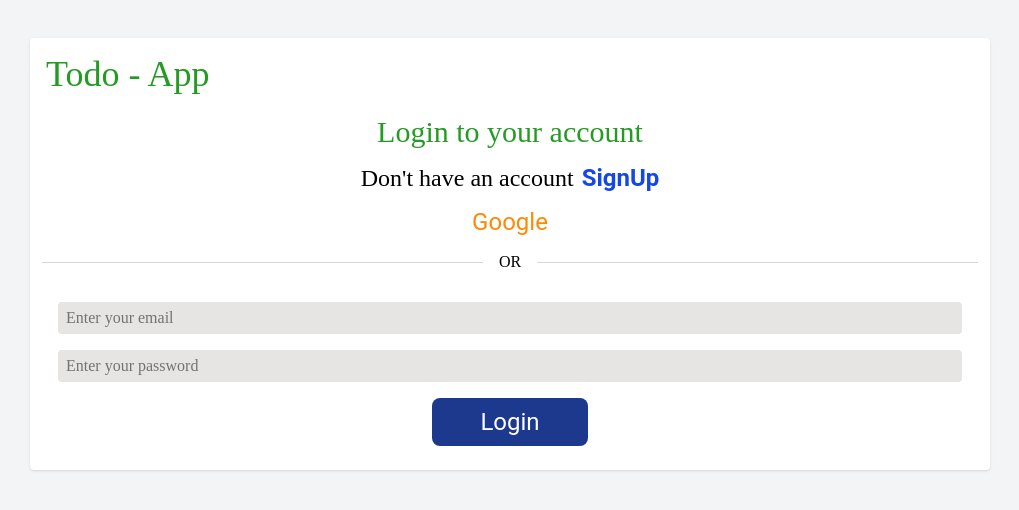
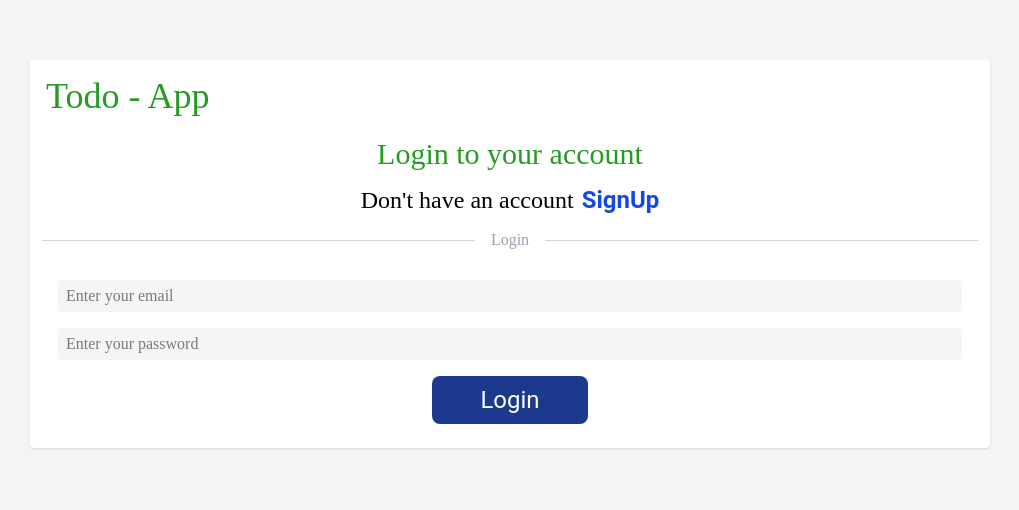
Before and after one commit to Noel-byte/todoapp-frontend, a React (Vite) app: page /login in a window 1280 px wide. Shown: the part 146-656 px from the top of the page, without its empty margins (130-1149 px from the left). Built offline with nearby package versions, Linux system fonts and the light colour scheme.

Commit message:
modified frontend

```diff
--- a/src/components/Login.jsx
+++ b/src/components/Login.jsx
@@ -49,12 +49,9 @@ export const Login = ({ setIsAuthenticated, fetchData }) => {
           </a>
         </span>
       </div>
-      <div className="text-center">
-        <a href="" className='text-base sm:text-lg md:text-xl lg:text-2xl font-buttons hover:cursor-pointer hover:text-orange-600 text-orange-400  '>Google</a>
-      </div>
       <div className=' flex items-center gap-4'>
         <div className="flex-1 h-px bg-gray-300"></div>
-        <span className='font-text'>OR</span>
+        <span className='font-text text-gray-400'>Login</span>
         <div className=" flex-1 h-px bg-gray-300"></div>
       </div>
 
@@ -68,7 +65,7 @@ export const Login = ({ setIsAuthenticated, fetchData }) => {
           id=""
           placeholder='Enter your email'
           onChange={(e) => setEmail(e.target.value)}
-          className="bg-stone-200 px-2 py-1 rounded w-full outline-0 font-text"
+          className="bg-stone-100 px-2 py-1 rounded w-full outline-0 font-text"
           value={email}
         />
         <input
@@ -77,7 +74,7 @@ export const Login = ({ setIsAuthenticated, fetchData }) => {
           id=""
           placeholder='Enter your password'
           onChange={(e) => setPassword(e.target.value)}
-          className="bg-stone-200 px-2 py-1 rounded w-full outline-0 font-text"
+          className="bg-stone-100 px-2 py-1 rounded w-full outline-0 font-text"
           value={password}
         />
         <button
```
